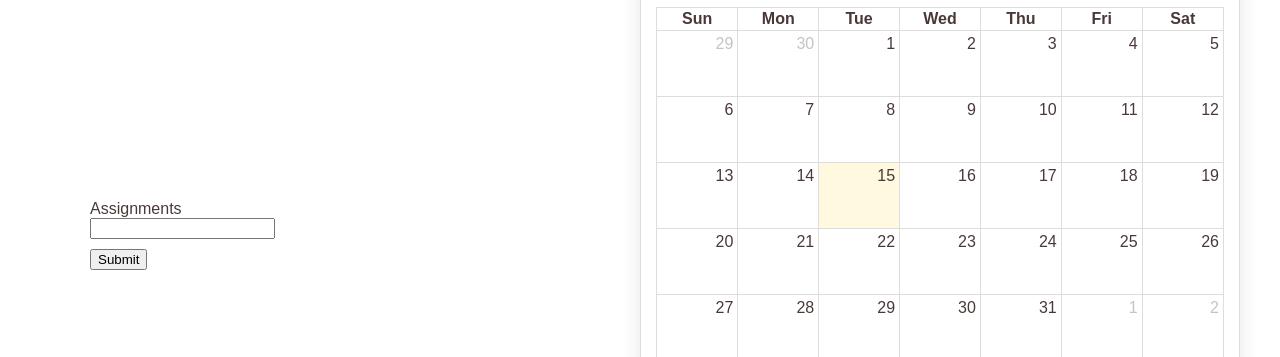
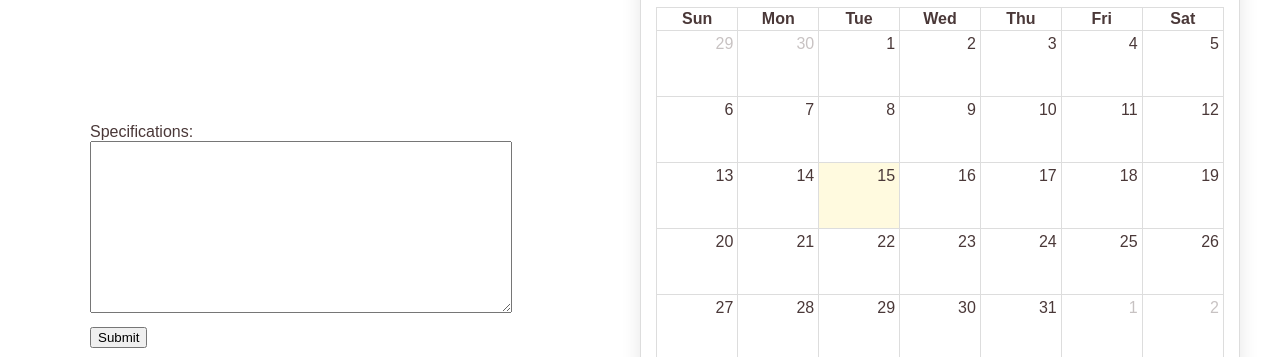
Before and after one commit to CS196Illinois/FA24-Group14, a plain HTML site: page Project/index.html in a window 1280 px wide. Shown: the part 418-775 px from the top of the page. Drawn offline with nearby package versions, Linux system fonts and the light colour scheme.

Commit message:
made changes to the textbox

```diff
--- a/Project/index.html
+++ b/Project/index.html
@@ -81,11 +81,22 @@
         }
 
         form {
-            width: 300px;  /* Adjusts the width of the form */
+            width: 400px;  /* Adjusts the width of the form */
         }
 
         input[type="text"] {
-            width: 100%;   /* Ensures the text input field takes up the full width of the form */
+            max-width: 600px;
+            width: 100%;
+            padding: 10px;
+            font-size: 1rem;  /* Ensures the text input field takes up the full width of the form */
+        }
+
+        textarea {
+            width: 100%;      /* Ensures it takes the full width of the form */
+            height: 150px;    /* Adjust the height as needed */
+            padding: 10px;    /* Optional: add some padding */
+            font-size: 1rem;  /* Optional: adjust font size */
+            resize: vertical;  /* Allows users to only resize vertically */
         }
 
         input[type="submit"] {
@@ -143,9 +154,9 @@
             <div class="submissionContainer">
                 <div class="submitTask">
                     <form>
-                        <label for=“Assignments”>Assignments</label>
+                        <label for="Specifications">Specifications:</label>
                         <br>
-                        <input type=“text” name=“task” id=“task”>
+                        <textarea name="task" id="task" rows="6" style="width: 100%;"></textarea>
                         <br>
                         <input type="submit" value="Submit">
                     </form>
```
